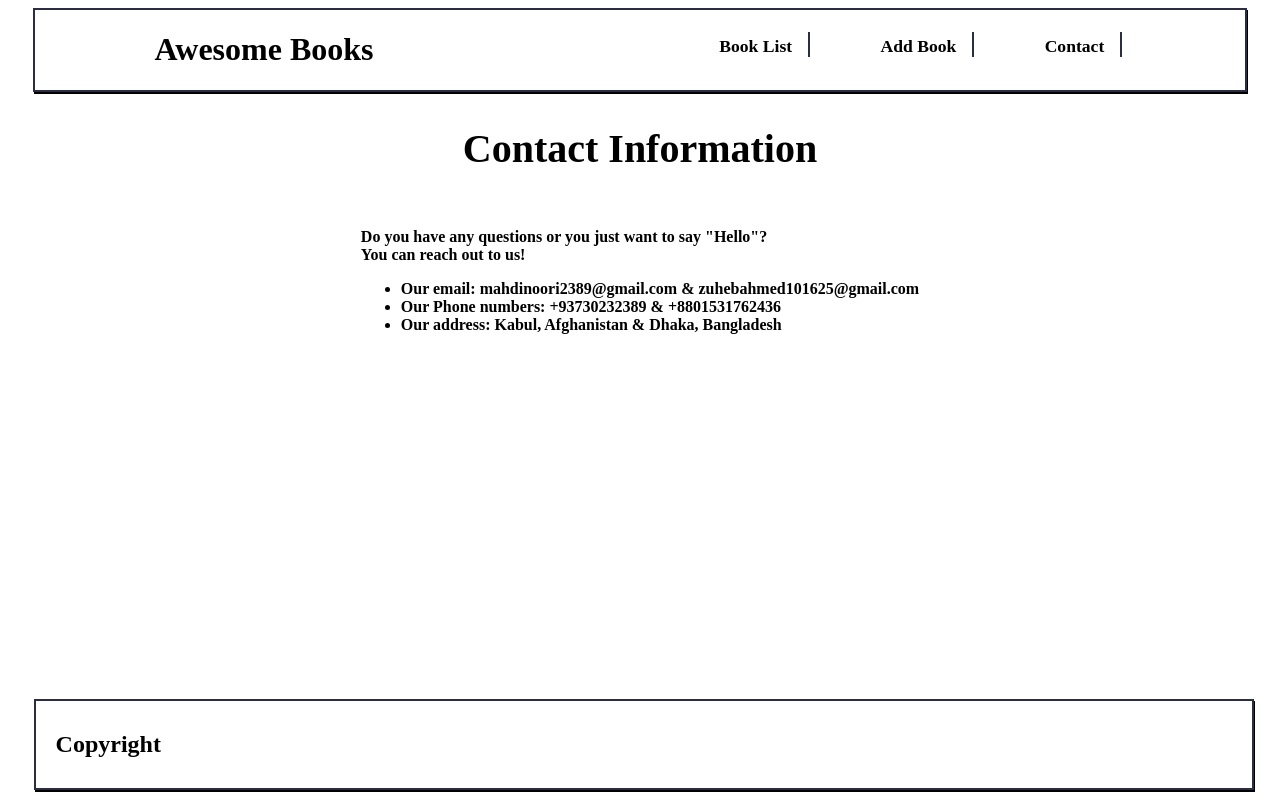
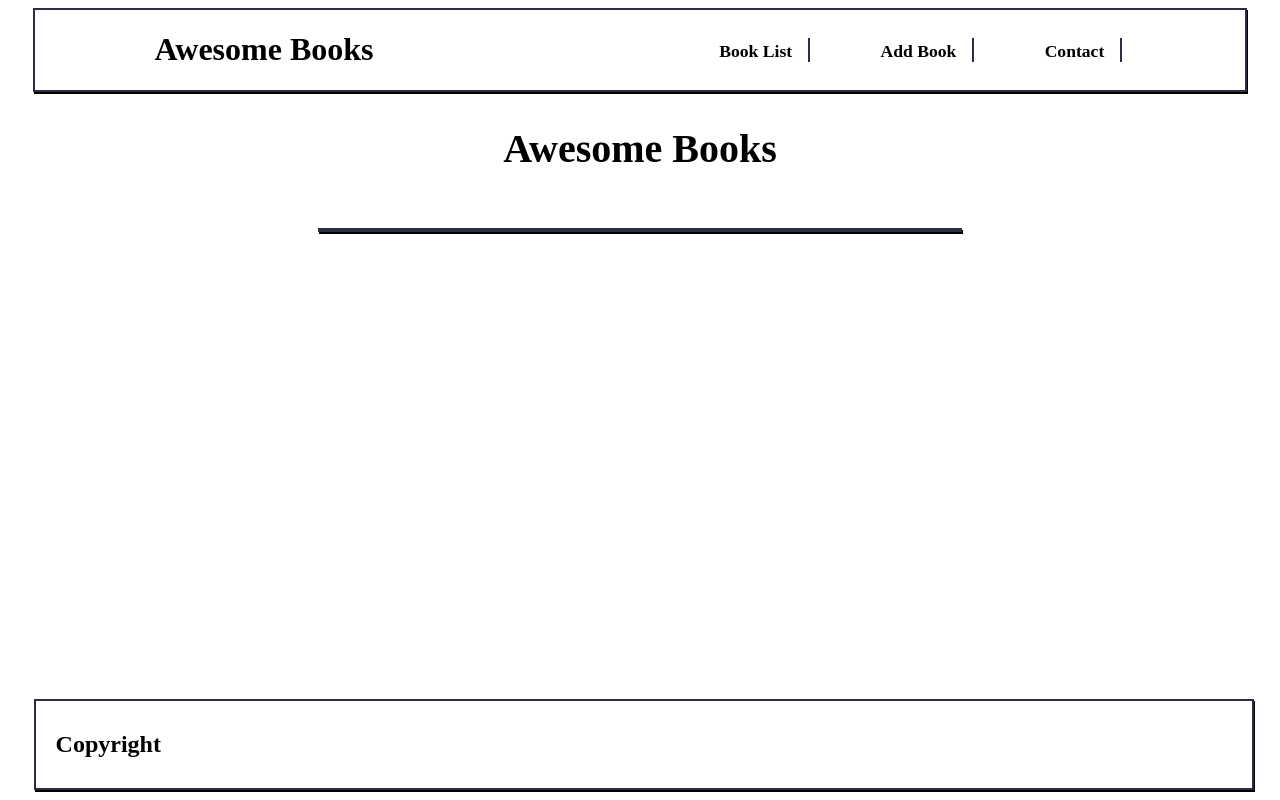
Before and after one commit to mahdinoori2000/awesome-book, a website: page index.html in a window 1280 px wide. Both pictures are taken after a click on the link "Book List". Drawn offline with Linux system fonts and the light colour scheme.

Commit message:
Select the nav buttons and sections in the script.js file

```diff
--- a/index.html
+++ b/index.html
@@ -13,13 +13,13 @@
         <h1>Awesome Books</h1>
       </div>
       <ul class="navbar-ul">
-        <a href="#"><li>Book List</li></a>
-        <a href="#"><li>Add Book</li></a>
-        <a href="#"><li>Contact</li></a>
+        <li><a href="#" id="list-section-btn">Book List</a></li>
+        <li><a href="#" id="add-section-btn">Add Book</a></li>
+        <li><a href="#" id="contact-section-btn">Contact</a></li>
       </ul>
     </header>
     <main class="awesome-books">
-      <section class="list hidden">
+      <section class="list">
         <h1>Awesome Books</h1>
         <ul id="book-list"></ul>
       </section>
@@ -33,14 +33,20 @@
           </div>
         </article>
       </section>
-      <section class="contact">
+      <section class="contact hidden">
         <h1>Contact Information</h1>
         <p>Do you have any questions or you just want to say "Hello"?</p>
         <p>You can reach out to us!</p>
         <ul class="contact-ul">
-          <li class="contact-list">Our email: mahdinoori2389@gmail.com & zuhebahmed101625@gmail.com</li>
-          <li class="contact-list">Our Phone numbers: +93730232389 & +8801531762436</li>
-          <li class="contact-list">Our address: Kabul, Afghanistan & Dhaka, Bangladesh</li>
+          <li class="contact-list">
+            Our email: mahdinoori2389@gmail.com & zuhebahmed101625@gmail.com
+          </li>
+          <li class="contact-list">
+            Our Phone numbers: +93730232389 & +8801531762436
+          </li>
+          <li class="contact-list">
+            Our address: Kabul, Afghanistan & Dhaka, Bangladesh
+          </li>
         </ul>
       </section>
     </main>
--- a/script.js
+++ b/script.js
@@ -23,7 +23,7 @@ class BookCollection {
 
   removeBook(title, author) {
     this.allBooks = this.allBooks.filter(
-      (book) => book.title !== title || book.authorName !== author,
+      (book) => book.title !== title || book.authorName !== author
     );
     this.saveCollection();
     this.showBooks();
@@ -40,7 +40,9 @@ class BookCollection {
       const removeButton = document.createElement('button');
       removeButton.textContent = 'Remove';
       removeButton.classList.add('remove-btn');
-      removeButton.addEventListener('click', () => this.removeBook(book.title, book.authorName));
+      removeButton.addEventListener('click', () =>
+        this.removeBook(book.title, book.authorName)
+      );
       list.appendChild(list1);
       list.appendChild(removeButton);
       booksList.appendChild(list);
@@ -61,3 +63,23 @@ class BookCollection {
 
 const bookCollection = new BookCollection();
 bookCollection.showBooks();
+// NAVBAR ELEMENTS
+const navListBtn = document.getElementById('list-section-btn');
+const navAddBtn = document.getElementById('add-section-btn');
+const navContactBtn = document.getElementById('contact-section-btn');
+// SECTION ELEMENTS
+const listSection = document.querySelector('.list');
+const addSection = document.querySelector('.add');
+const contactSection = document.querySelector('.contact');
+
+navListBtn.addEventListener('click', function () {
+  listSection.classList.remove('hidden');
+  addSection.classList.add('hidden');
+  contactSection.classList.add('hidden');
+});
+navAddBtn.addEventListener('click', function () {
+  listSection.classList.add('hidden');
+  addSection.classList.remove('hidden');
+  contactSection.classList.add('hidden');
+});
+navContactBtn.addEventListener('click');
--- a/style.css
+++ b/style.css
@@ -81,9 +81,11 @@ span {
 
 .navbar-ul {
   display: flex;
+  align-items: center;
 }
 
 .navbar-ul a {
+  color: #000;
   text-decoration: none;
   margin-top: 0.2rem;
 }
```
